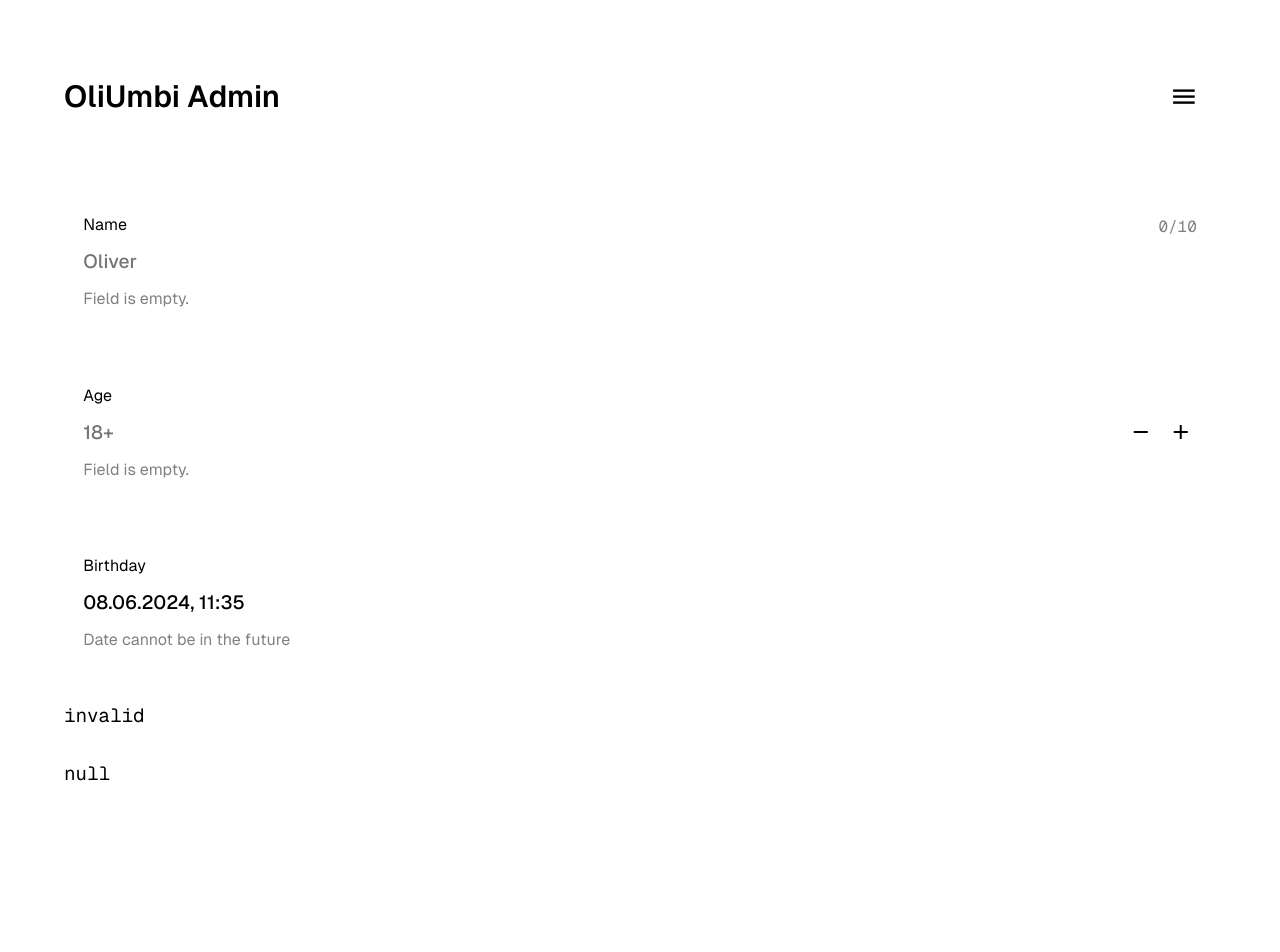
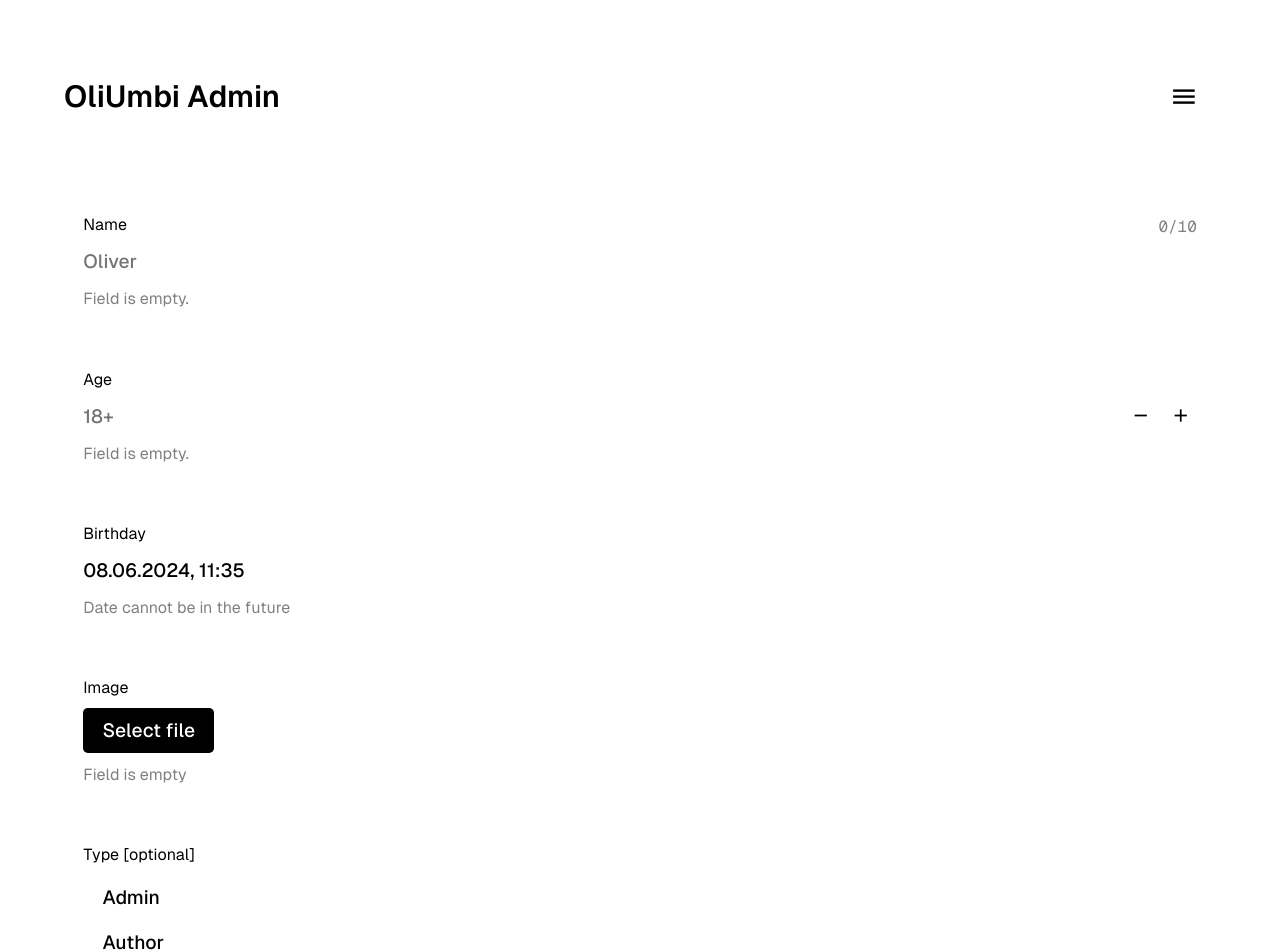
Before and after one commit to OliUmbi/websites, a React (Vite) app in the folder frontend/: page /oliumbi-admin/test in a window 1280 px wide. Shown: the top 952 px of the page. Before the commit the page ends 851 px from the top, so only its background shows below. Built offline with nearby package versions, Linux system fonts and the light colour scheme.

Commit message:
added input file + options

```diff
--- /dev/null
+++ b/frontend/src/components/input/file/input-file.scss
@@ -0,0 +1,51 @@
+@use "../../../styles/variables";
+
+.input-file {
+  width: 100%;
+  min-height: 2rem;
+
+  display: grid;
+  grid-template-columns: auto auto auto 1fr;
+  align-items: center;
+  gap: 1rem;
+
+  @media screen and (max-width: variables.$s) {
+    grid-template-columns: 1fr;
+  }
+
+  &__input {
+    display: none;
+  }
+
+  &__button {
+    width: fit-content;
+    height: 100%;
+    padding: 0.5em 1em;
+    border-radius: 0.25em;
+    background-color: variables.$foreground;
+    color: variables.$background;
+    pointer-events: none;
+    transition: all 150ms ease-in;
+
+    &:hover, &:focus {
+      background-color: variables.$foreground-hover;
+    }
+  }
+
+  &__remove {
+    width: 2rem;
+    height: 2rem;
+    font-size: 0.875rem;
+    border-radius: 0.125rem;
+    transition: all 150ms ease-in;
+    cursor: pointer;
+
+    display: flex;
+    justify-content: center;
+    align-items: center;
+
+    &:hover, &:focus {
+      background-color: variables.$background-secondary;
+    }
+  }
+}
--- /dev/null
+++ b/frontend/src/components/input/file/input-file.tsx
@@ -0,0 +1,108 @@
+import "./input-file.scss";
+import Input from "../input";
+import {ChangeEvent, MouseEvent, useEffect} from "react";
+import Text from "../../text/text";
+import Icon from "../../icon/icon";
+
+export interface Props {
+  required: boolean,
+  validation: ((value: File) => string | null) | null,
+  value: File | null,
+  setValue: (value: File | null) => void,
+  setValid: (valid: boolean) => void,
+  error: string,
+  setError: (error: string) => void
+  label: string
+  disabled?: boolean
+  image?: boolean
+  audio?: boolean
+  video?: boolean
+  pdf?: boolean
+}
+
+const InputFile = (props: Props) => {
+
+  const handleOnChange = (event: ChangeEvent<HTMLInputElement>) => {
+    let value = event.target.files
+
+    let file = value ? value[0] : null
+
+    props.setValue(file || null)
+  }
+
+  const clear = (event: MouseEvent<HTMLDivElement>) => {
+    event.preventDefault()
+    props.setValue(null)
+  }
+
+  const accept = () => {
+    let value = []
+
+    if (props.image) {
+      value.push("image/*")
+    }
+
+    if (props.audio) {
+      value.push("audio/*")
+    }
+
+    if (props.video) {
+      value.push("video/*")
+    }
+
+    if (props.pdf) {
+      value.push(".pdf")
+    }
+
+    return value.join(",")
+  }
+
+  useEffect(() => {
+    if (!props.value) {
+      if (props.required) {
+        props.setError("Field is empty")
+        props.setValid(false)
+        return;
+      }
+      props.setError("")
+      props.setValid(true)
+      return;
+    }
+
+    if (props.value) {
+      if (props.validation) {
+        let error = props.validation(props.value)
+
+        if (error) {
+          props.setError(error)
+          props.setValid(false)
+          return;
+        }
+      }
+    }
+
+    props.setError("")
+    props.setValid(true)
+  }, [props.required, props.setError, props.setValid, props.value, props.validation]);
+
+  return (
+      <Input label={props.label} required={props.required} error={props.error} disabled={props.disabled || false}>
+        <div className="input-file">
+          <input className="input-file__input" onChange={handleOnChange} type="file" inputMode="none" accept={accept()}/>
+          <button className="input-file__button">Select file</button>
+          {
+            props.value ? (
+                <>
+                  <Text type="s" primary={true} mono={true}>{props.value.name}</Text>
+                  <div className="input-file__remove" onClick={clear}>
+                    <Icon>delete</Icon>
+                  </div>
+                </>
+            ) : ""
+          }
+        </div>
+      </Input>
+  )
+}
+
+export default InputFile
--- a/frontend/src/components/input/number/input-number.scss
+++ b/frontend/src/components/input/number/input-number.scss
@@ -23,7 +23,7 @@
   &__button {
     width: 2rem;
     height: 2rem;
-    font-size: 1rem;
+    font-size: 0.875rem;
     border-radius: 0.125rem;
     transition: all 150ms ease-in;
     cursor: pointer;
--- a/frontend/src/components/input/number/input-number.tsx
+++ b/frontend/src/components/input/number/input-number.tsx
@@ -128,10 +128,10 @@ const InputNumber = (props: Props) => {
       <Input label={props.label} required={props.required} error={props.error} disabled={props.disabled || false}>
         <div className="input-number">
           <input className="input-number__input" value={props.internal} onChange={handleOnChange} type="text" inputMode="decimal" placeholder={props.placeholder}/>
-          <div className="input-number__button" onClick={() => subtract()}>
+          <div className="input-number__button" onClick={subtract}>
             <Icon>remove</Icon>
           </div>
-          <div className="input-number__button" onClick={() => add()}>
+          <div className="input-number__button" onClick={add}>
             <Icon>add</Icon>
           </div>
         </div>
--- /dev/null
+++ b/frontend/src/components/input/options/input-options.scss
@@ -0,0 +1,30 @@
+@use "../../../styles/variables";
+
+.input-options {
+  position: relative;
+  width: 100%;
+  min-height: 2rem;
+
+  display: grid;
+
+  &__option {
+    width: 100%;
+    height: 100%;
+    padding: 0.5em 1em;
+    border-radius: 0.25em;
+    transition: all 150ms ease-in;
+
+    &:hover, &:focus {
+      background-color: variables.$background-secondary;
+    }
+
+    &[data-selected="true"] {
+      background-color: variables.$foreground;
+      color: variables.$background;
+
+      &:hover, &:focus {
+        background-color: variables.$foreground-hover;
+      }
+    }
+  }
+}
--- /dev/null
+++ b/frontend/src/components/input/options/input-options.tsx
@@ -0,0 +1,92 @@
+import "./input-options.scss";
+import Input from "../input";
+import {useEffect} from "react";
+
+export interface Props {
+  required: boolean,
+  validation: ((value: string[]) => string | null) | null,
+  internal: string
+  setInternal: (internal: string) => void
+  value: string[] | null,
+  setValue: (value: string[] | null) => void,
+  setValid: (valid: boolean) => void,
+  error: string,
+  setError: (error: string) => void
+  label: string
+  options: string[]
+  disabled?: boolean
+  multiple?: boolean
+}
+
+const InputOptions = (props: Props) => {
+
+  const handleOnClick = (value: string) => {
+    let selected = props.internal.split("|")
+
+    if (selected.includes(value)) {
+      selected = selected.filter(select => select !== value)
+    } else if (props.multiple) {
+      selected.push(value)
+    } else {
+      selected[0] = value
+    }
+
+    value = selected.join("|")
+
+    props.setInternal(value)
+  }
+
+  useEffect(() => {
+    let value = props.internal
+
+    if (value === "") {
+      props.setValue(null)
+      return
+    }
+
+    props.setValue(value.split("|"))
+  }, [props.setValue, props.internal]);
+
+  useEffect(() => {
+    if (props.internal === "") {
+      if (props.required) {
+        // todo translation
+        props.setError("Field is empty.")
+        props.setValid(false)
+        return
+      }
+      props.setError("")
+      props.setValid(true)
+      return
+    }
+
+    if (props.value) {
+      if (props.validation) {
+        let error = props.validation(props.value)
+
+        if (error) {
+          props.setError(error)
+          props.setValid(false)
+          return;
+        }
+      }
+    }
+
+    props.setError("")
+    props.setValid(true)
+  }, [props.internal, props.required, props.setError, props.setValid, props.validation, props.value]);
+
+  return (
+      <Input label={props.label} required={props.required} error={props.error} disabled={props.disabled || false}>
+        <div className="input-options">
+          {
+            props.options.map((option, index) => (
+                <button className="input-options__option" onClick={() => handleOnClick(option)} data-selected={props.internal.split("|").includes(option)} key={index}>{option}</button>
+            ))
+          }
+        </div>
+      </Input>
+  )
+}
+
+export default InputOptions
--- a/frontend/src/hooks/use-input.ts
+++ b/frontend/src/hooks/use-input.ts
@@ -1,7 +1,7 @@
 import {useState} from "react";
 import {date} from "../services/date";
 
-const useInput = <T extends string | number | boolean | Date>(required: boolean, defaultValue?: T, validation?: (value: T) => string | null): {
+const useInput = <T extends string | string[] | number | boolean | Date | File>(required: boolean, defaultValue?: T, validation?: (value: T) => string | null): {
   required: boolean,
   validation: ((value: T) => string | null) | null,
   internal: string
@@ -31,6 +31,14 @@ const useInput = <T extends string | number | boolean | Date>(required: boolean,
       return date.locale(defaultValue, "time")
     }
 
+    if (Array.isArray(defaultValue)) {
+      return defaultValue.join("|")
+    }
+
+    if (defaultValue instanceof File) {
+      return defaultValue.name
+    }
+
     return ""
   }
 
--- a/frontend/src/hooks/use-lanugage.ts
+++ b/frontend/src/hooks/use-lanugage.ts
@@ -9,6 +9,7 @@ const useLanguage = (): (key: string) => string => {
   const [configuration] = useLocal<Configuration>("configuration")
 
   return (key: string): string => {
+    // todo depending on mode fall back to "translation not found" or to the key itself
     switch (configuration?.language) {
       case Language.ENGLISH:
         // @ts-ignore
--- a/frontend/src/sites/oliumbi/admin/oliumbi-admin-test.tsx
+++ b/frontend/src/sites/oliumbi/admin/oliumbi-admin-test.tsx
@@ -4,6 +4,8 @@ import Column from "../../../components/column/column";
 import Text from "../../../components/text/text";
 import InputText from "../../../components/input/text/input-text";
 import InputNumber from "../../../components/input/number/input-number";
+import InputFile from "../../../components/input/file/input-file";
+import InputOptions from "../../../components/input/options/input-options";
 
 const OliumbiAdminTest = () => {
 
@@ -28,13 +30,30 @@ const OliumbiAdminTest = () => {
     return null
   });
 
+  const image = useInput<File>(true, undefined, value => {
+    if (value.name === "yeet") {
+      return "This is already mine"
+    }
+    return null
+  });
+
+  const type = useInput<string[]>(false, undefined, value => {
+    if (value.includes("admin")) {
+      return "This is already mine"
+    }
+    return null
+  });
+
   return (
-      <Column gap={2}>
+      <Column gap={1}>
         <InputText {...name} label="Name" placeholder="Oliver" characters={10}/>
         <InputNumber {...age} label="Age" placeholder="18+" max={25} step={2}/>
         <InputDate {...birthday} label="Birthday" placeholder="20.04.2024" time={true} past={true}/>
-        <Text type="p" primary={true} mono={true}>{name.valid ? "valid" : "invalid"}</Text>
-        <Text type="p" primary={true} mono={true}>{name.value ? name.value : "null"}</Text>
+        <InputFile {...image} label="Image" placeholder="yeet" image={true} />
+        <InputOptions {...type} label="Type" options={["Admin", "Author", "Student", "Default"]} multiple={false}/>
+
+        <Text type="p" primary={true} mono={true}>{type.valid ? "valid" : "invalid"}</Text>
+        <Text type="p" primary={true} mono={true}>{type.value ? type.value.join(", ") : "null"}</Text>
       </Column>
   )
 }
```
